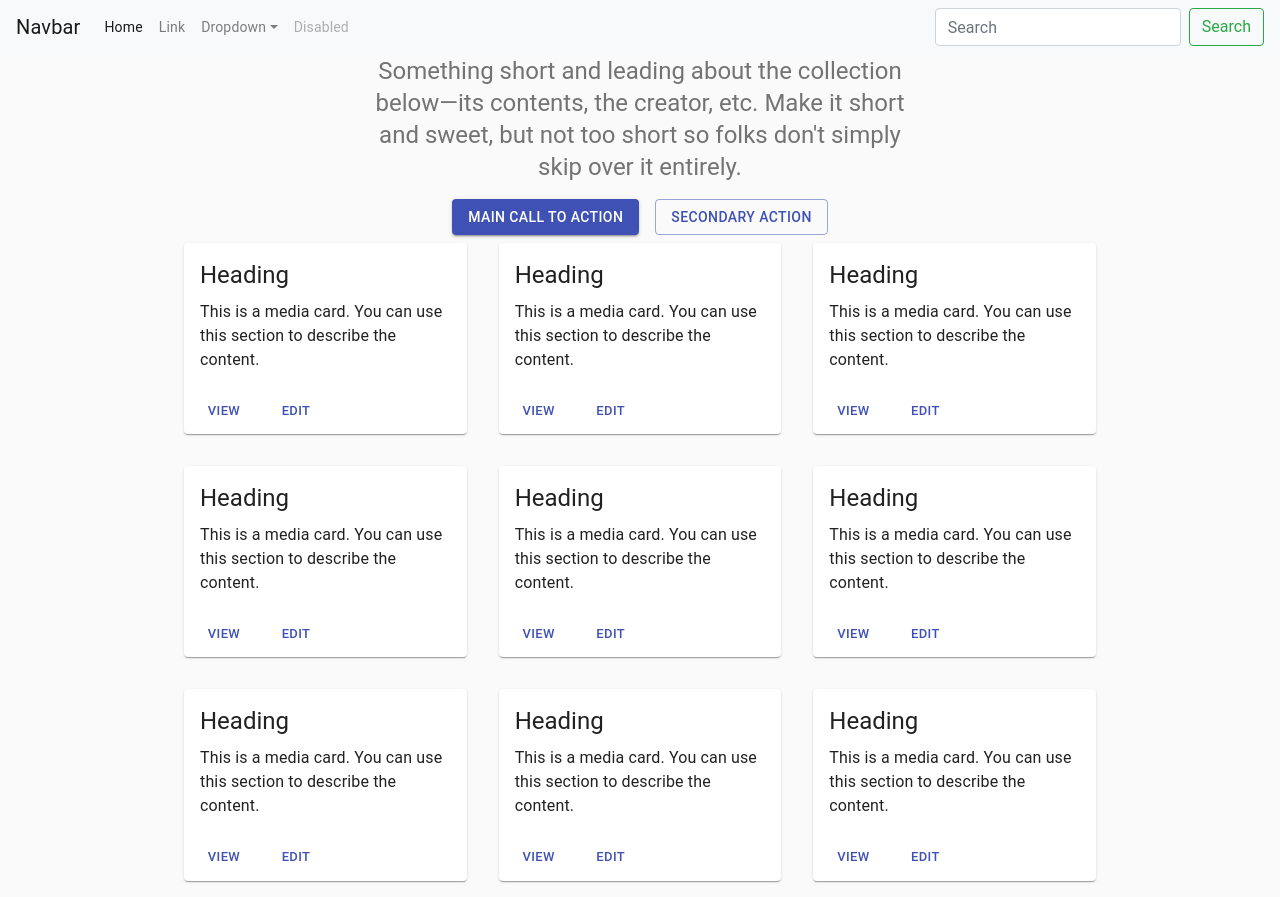
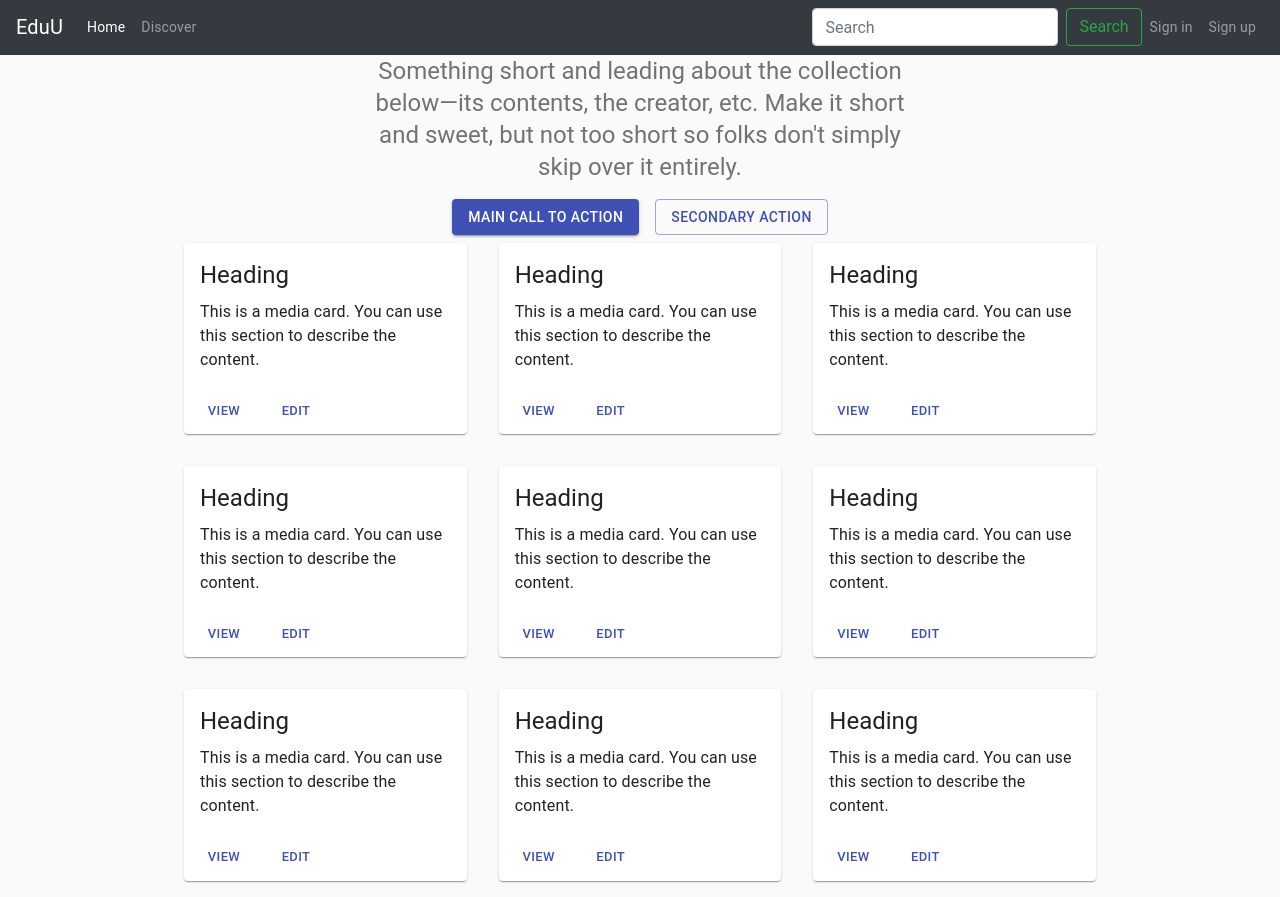
Before and after one commit to pooldiver69/eduU, a React (Create React App) app in the folder client/: page / in a window 1280 px wide. Built offline with nearby package versions, Linux system fonts and the light colour scheme; grey boxes are pictures that could not be loaded.

Commit message:
update nav bar

```diff
--- a/client/src/components/navbar/navbar.js
+++ b/client/src/components/navbar/navbar.js
@@ -3,8 +3,8 @@
 class Navigation extends React.Component {
     render() {
         return (
-            <nav className="navbar navbar-expand-lg navbar-light bg-light">
-                <a className="navbar-brand" href="/">Navbar</a>
+            <nav className="navbar navbar-expand-lg navbar-dark bg-dark">
+                <a className="navbar-brand" href="/">EduU</a>
                 <button className="navbar-toggler" type="button" data-toggle="collapse" data-target="#navbarSupportedContent" aria-controls="navbarSupportedContent" aria-expanded="false" aria-label="Toggle navigation">
                     <span className="navbar-toggler-icon"></span>
                 </button>
@@ -15,27 +15,21 @@
                             <a className="nav-link" href="/">Home <span className="sr-only">(current)</span></a>
                         </li>
                         <li className="nav-item">
-                            <a className="nav-link" href="/">Link</a>
-                        </li>
-                        <li className="nav-item dropdown">
-                            <a className="nav-link dropdown-toggle" href="/" id="navbarDropdown" role="button" data-toggle="dropdown" aria-haspopup="true" aria-expanded="false">
-                                Dropdown
-              </a>
-                            <div className="dropdown-menu" aria-labelledby="navbarDropdown">
-                                <a className="dropdown-item" href="/">Action</a>
-                                <a className="dropdown-item" href="/">Another action</a>
-                                <div className="dropdown-divider"></div>
-                                <a className="dropdown-item" href="/">Something else here</a>
-                            </div>
-                        </li>
-                        <li className="nav-item">
-                            <a className="nav-link disabled" href="/">Disabled</a>
+                            <a className="nav-link" href="/">Discover</a>
                         </li>
                     </ul>
                     <form className="form-inline my-2 my-lg-0">
                         <input className="form-control mr-sm-2" type="search" placeholder="Search" aria-label="Search" />
                         <button className="btn btn-outline-success my-2 my-sm-0" type="submit">Search</button>
                     </form>
+                    <ul className="navbar-nav my-2 my-lg-0">
+                        <li className="nav-item">
+                            <a className="nav-link" href="/">Sign in</a>
+                        </li>
+                        <li className="nav-item">
+                            <a className="nav-link" href="/">Sign up</a>
+                        </li>
+                    </ul>
                 </div>
             </nav>
         )
```
